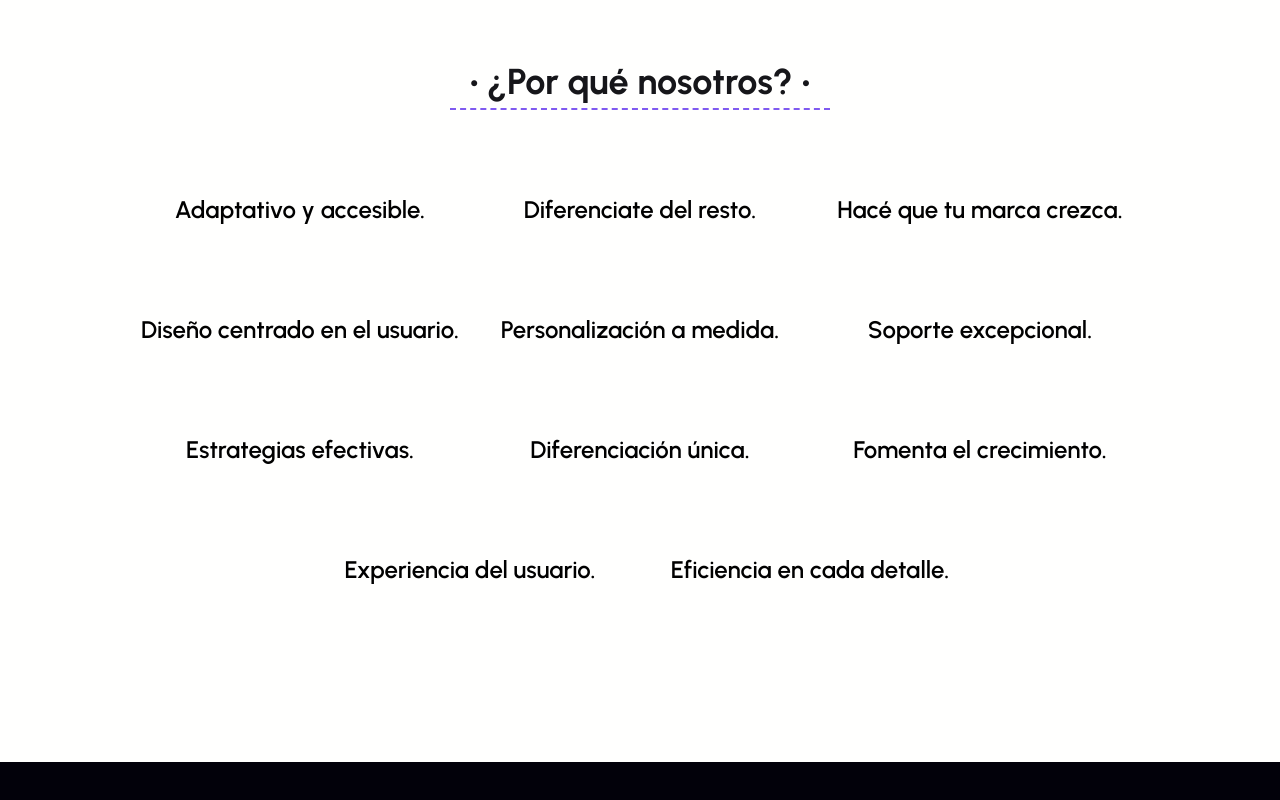
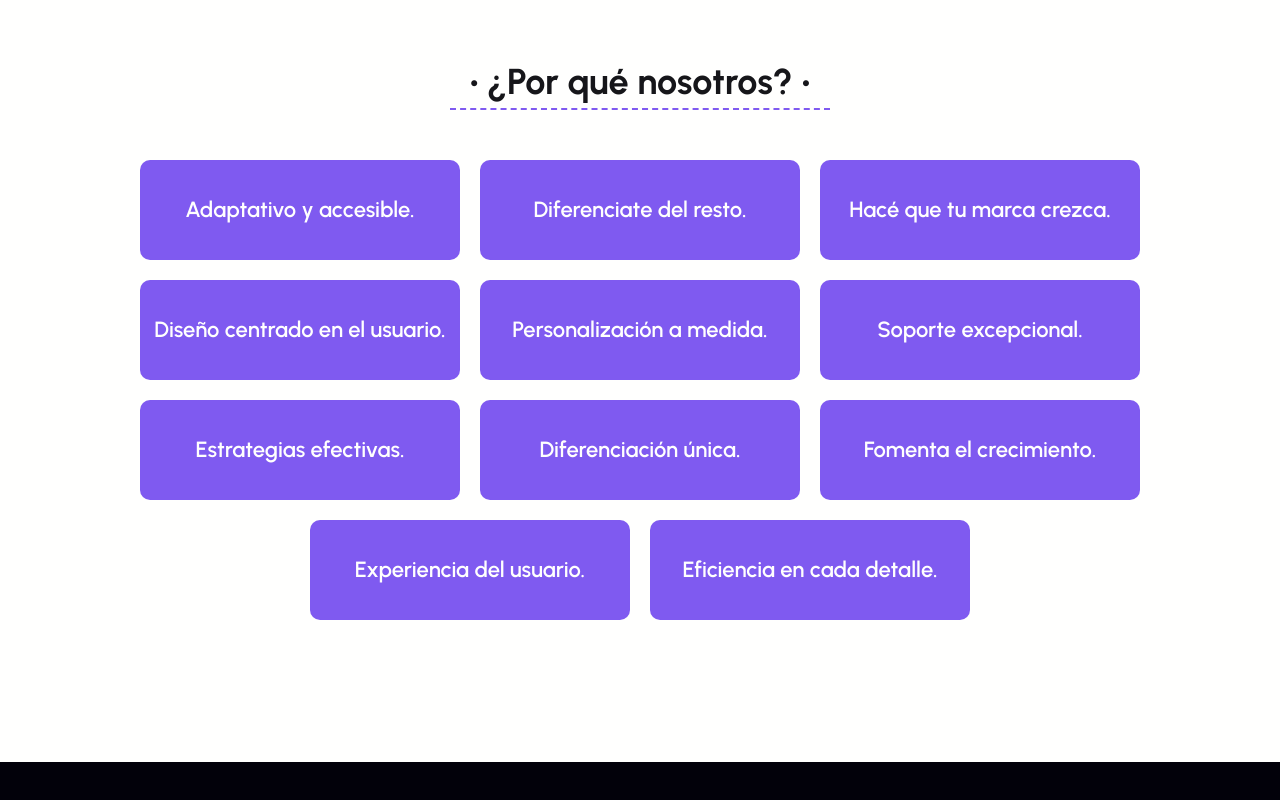
Before and after one commit to 2piradrian/cswap-web, a Next.js app: page / in a window 1280 px wide. Shown: the part 2448-3248 px from the top of the page. Built offline with nearby package versions, Linux system fonts and the light colour scheme.

Commit message:
Update style of why-card component

```diff
--- a/src/components/why-card/style.module.css
+++ b/src/components/why-card/style.module.css
@@ -9,9 +9,12 @@
 	align-items: center;
 	overflow: hidden;
 	text-align: center;
+	background-color: var(--main);
+	border-radius: 10px;
 }
 
 .name {
 	font-weight: 600;
-	font-size: 24px;
+	font-size: 22px;
+	color: var(--background);
 }
```
